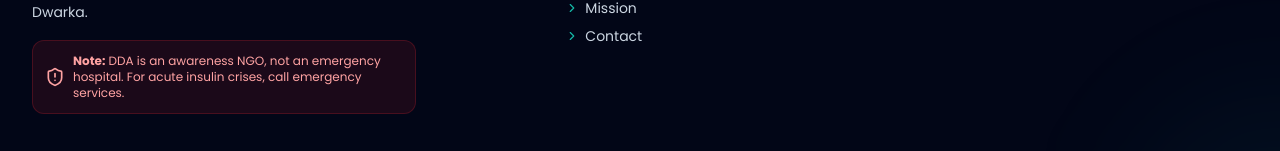
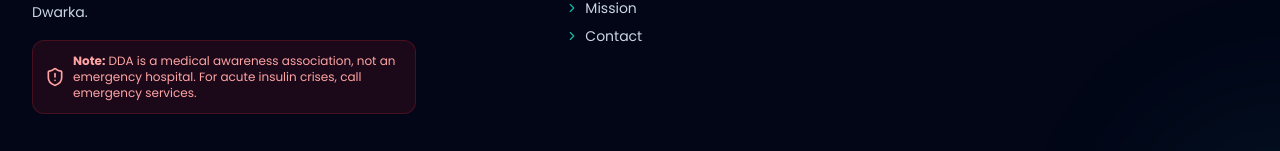
Before and after one commit to Akshatsah04/dwarka-diabetes-association, a React (Vite) app: page / in a window 1280 px wide. Shown: the part 8323-8474 px from the top of the page. Built offline with nearby package versions, Linux system fonts and the light colour scheme.

Commit message:
feat: add App component with team member directory and event gallery data

```diff
--- a/src/App.jsx
+++ b/src/App.jsx
@@ -1308,7 +1308,7 @@ export default function App() {
               {/* Emergency reminder card */}
               <div className="inline-flex items-center gap-2 p-3 bg-red-500/10 border border-red-500/20 text-red-300 rounded-xl text-xs max-w-sm">
                 <ShieldAlert className="w-5 h-5 flex-shrink-0" />
-                <span><strong>Note:</strong> DDA is an awareness NGO, not an emergency hospital. For acute insulin crises, call emergency services.</span>
+                <span><strong>Note:</strong> DDA is a medical awareness association, not an emergency hospital. For acute insulin crises, call emergency services.</span>
               </div>
             </div>
 
```
